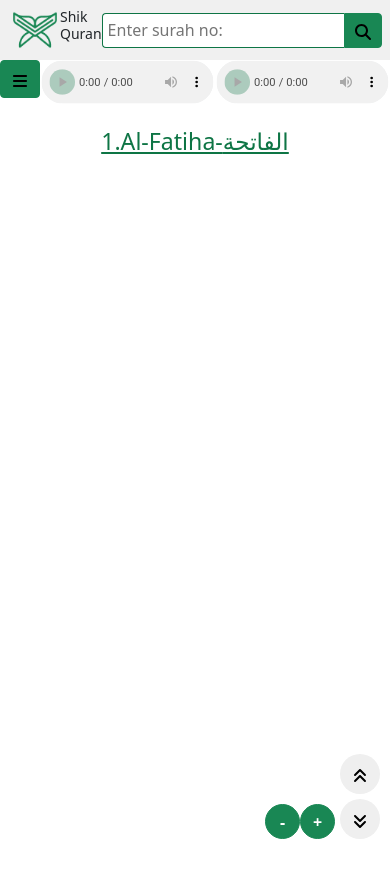
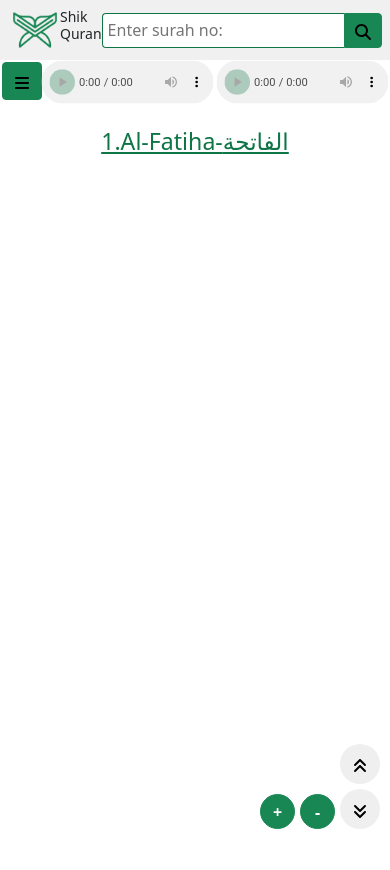
Before and after one commit to shikkandar/Guvi_day20_task, a plain HTML site: page Task1/index.html in a window 390 px wide. Drawn offline with nearby package versions, Linux system fonts and the light colour scheme; no server answers.

Commit message:
Update 4.1

```diff
--- a/Task1/main.css
+++ b/Task1/main.css
@@ -51,8 +51,8 @@ nav{
 }
 .plus{
     position: fixed;
-    bottom: 5px;
-    right: 55px;
+    bottom:15px;
+    right: 95px;
     border-radius: 50%;
     width:35px;
     height:35px;
@@ -60,8 +60,8 @@ nav{
 }
 .minize{
     position: fixed;
-    bottom: 5px;
-    right: 90px;
+    bottom:15px;
+    right: 55px;
     border-radius: 50%;
     width:35px;
     height:35px;
@@ -77,7 +77,7 @@ nav{
 }
 .sub-3{
     width: 100%;
-    height: 50px;
+    height: 100px;
 }
 li{
     border-bottom: 1px solid white;
@@ -99,11 +99,14 @@ input{
     border-bottom-left-radius:0 ;
 }
 ::-webkit-scrollbar {
-    width: 0px;
+    width: 5px;
   }
 
   ::-webkit-scrollbar-thumb {
-    background-color: #ff0000;
+    background-color: rgb(187, 186, 186);
+  }
+  ::-webkit-scrollbar-thumb:hover {
+    background-color: rgb(160, 159, 159);
   }
 
   ::-webkit-scrollbar-track {
@@ -165,7 +168,7 @@ audio::-webkit-media-controls-volume-slider::-webkit-media-controls-mute-button
   }
 .down,.top{
     position: fixed;
-    bottom: 5px;
+    bottom: 15px;
     right: 10px;
     border-radius: 50%;
     border: none;
@@ -175,7 +178,7 @@ audio::-webkit-media-controls-volume-slider::-webkit-media-controls-mute-button
     transition-duration: 0.1s;
 }
 .top{
-    bottom: 50px;
+    bottom: 60px;
 }
 .top:hover,
 .down:hover {
@@ -196,7 +199,8 @@ svg:hover{
 }
 .toggle{
     position: fixed;
-    top: 80;
+    top: 62px;
+    left: 2px;
 
 }
 @media (max-width:1500px) {
@@ -240,6 +244,9 @@ svg:hover{
         left: 50vw;
         width: 55vw;
     }
+    ::-webkit-scrollbar {
+        width: 0px;
+      }
 
 
 }
--- a/Task1/script.js
+++ b/Task1/script.js
@@ -3,6 +3,8 @@ let currentPage=1;
 let itemPerPage=40;
 let surahNumber = 1;
 /********************************variable declaration for pagination***************************** *********/
+
+
 
 
 
@@ -141,6 +143,8 @@ async function quranDta(surahData) {
 
 
 
+
+
 /*************************************pagination start here********************************************/
 function pagination(len) {
     const btsCount=Math.ceil(len/itemPerPage)
@@ -152,7 +156,7 @@ function pagination(len) {
         const allBtn=document.createElement('button');
         allBtn.setAttribute('class','btn btn-success m-2')
 
-        allBtn.addEventListener('click', scrollTop);
+
 
         allBtn.innerText=i;
         allBtn.addEventListener('click',()=>{
@@ -160,9 +164,24 @@ function pagination(len) {
             apiData()
         })
         paginationContainer.appendChild(allBtn)
+        allBtn.addEventListener('click', scrollTop);
     }
 }
 /*************************************pagination end here********************************************/
+
+
+
+
+
+
+
+
+
+
+
+
+
+
 /**************************Dta manipulating sideMenu Heading and audio*******************************/
 //Surah names
 const quranSurahNames = [
@@ -192,6 +211,7 @@ document.getElementById('inpuBtn').addEventListener('click', () => {
                             </audio>`
         input.value = '';
         apiData(); // Fetch and display updated data
+        scrollTop()
     }else alert("Enter a valid surah")
 });
 
@@ -214,22 +234,33 @@ function sideMenu(...quranSurahNames) {
        li.addEventListener('click',()=>{
         currentPage=1;
         surahNumber=i+1;
-        audioDiv.innerHTML=` <audio controls>
-                             <source src="https://cdn.islamic.network/quran/audio-surah/128/ar.alafasy/${surahNumber}.mp3" type="audio/mp3">
-                         </audio>
-                         <audio controls>
-                                    <source src="Tamilquran/${surahNumber}.mp3" type="audio/mp3">
-                        </audio>`
-
-
+        audioDiv.innerHTML=`<audio controls>
+                                <source src="https://cdn.islamic.network/quran/audio-surah/128/ar.alafasy/${surahNumber}.mp3" type="audio/mp3">
+                            </audio>
+                            <audio controls>
+                                <source src="Tamilquran/${surahNumber}.mp3" type="audio/mp3">
+                            </audio>`
         head.innerHTML = `<h3>${surahNumber}.${quranSurahNames[surahNumber - 1]}-${arabicSuraNames[surahNumber - 1]} <h3/>`;
         apiData()
+        toggleBtn();
+        scrollTop()
        })
 
     })
 
 }
 /**************************Dta manipulating sideMenu Heading and audio*******************************/
+
+
+
+
+
+
+
+
+
+
+
 
 /**********************************Toggle controller start here**************************************/
 
@@ -245,8 +276,18 @@ const toggleBtn = ()=>{
 
 btnOpen.addEventListener("click" , toggleBtn);
 closebtnEl.addEventListener("click" , toggleBtn);
+/**********************************Toggle controller end here**************************************/
 
 
+
+
+
+
+
+
+
+
+/**********************************Scroll control start here**************************************/
 // Scroll to top
 const upBtn = document.getElementById('top');
 const sub2 = document.getElementById('sub-2');
@@ -268,4 +309,4 @@ function scrollDown() {
 }
 topBtn.addEventListener('click',scrollDown)
 
-/**********************************Toggle controller end here**************************************/
+/**********************************Scroll control end here**************************************/
```
Also changed, not shown: Task1/index.html (+1 -1 lines).
